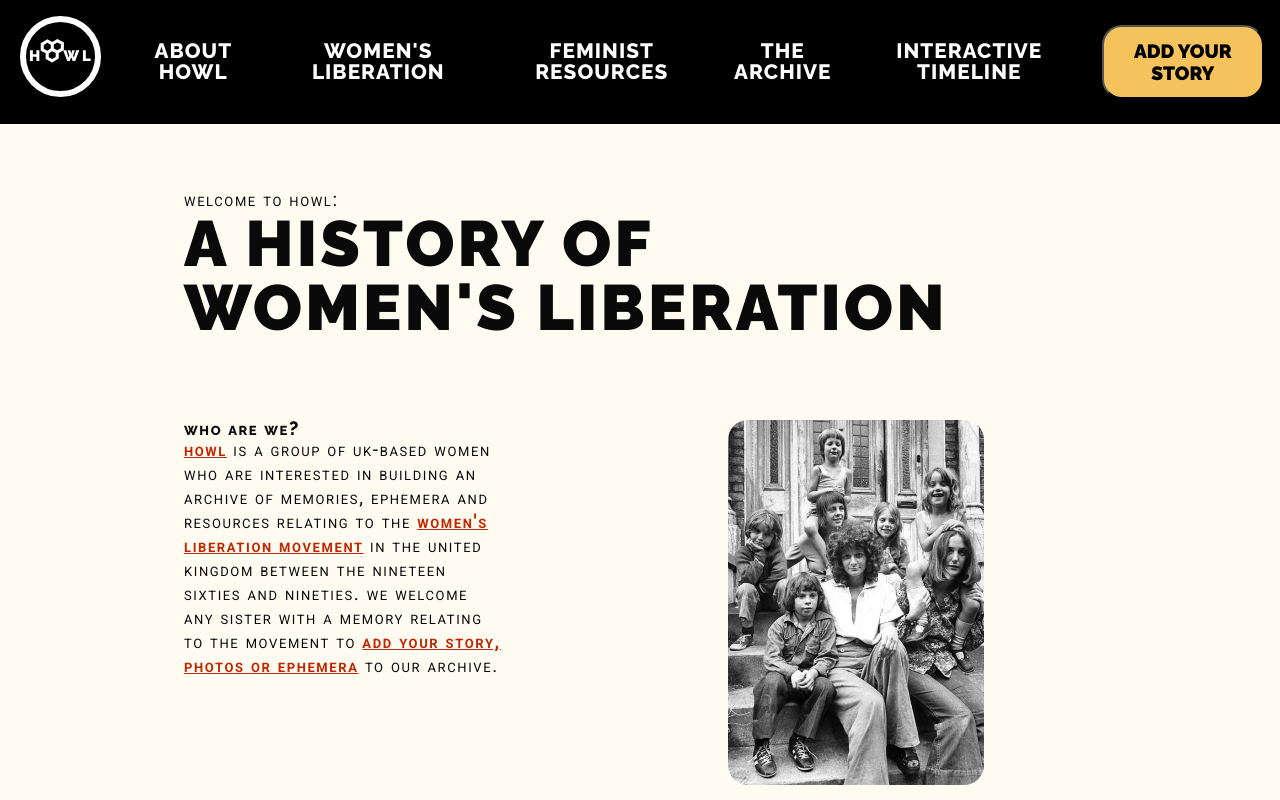
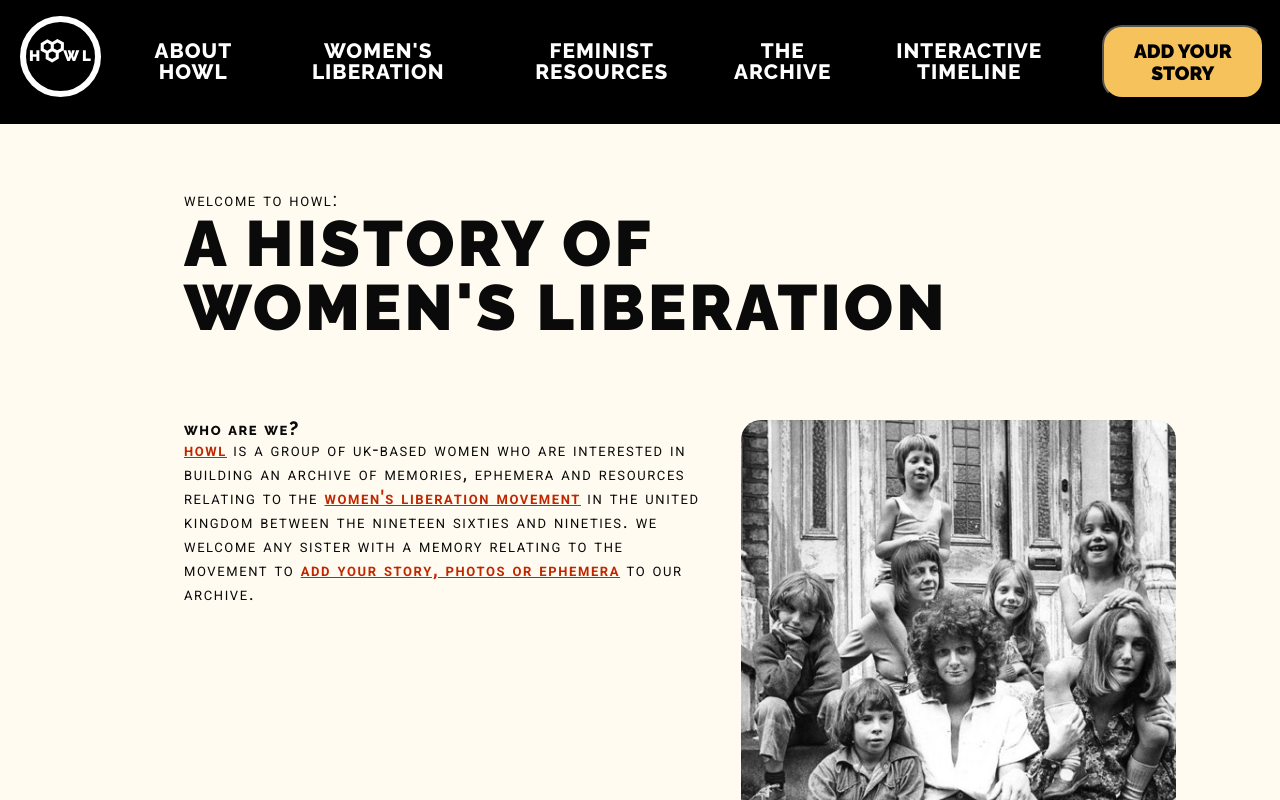
Before and after one commit to founders-programme-2/howl, a React (Create React App) app in the folder client/: page / in a window 1280 px wide. Shown: the top 800 px of the page. Built offline with nearby package versions, Linux system fonts and the light colour scheme; what react-a11y would draw is missing.

Commit message:
Small changes and media queries added to landing page for responsivity on tablets and mobiles

```diff
--- a/client/src/Components/Common/Header/Header.style.js
+++ b/client/src/Components/Common/Header/Header.style.js
@@ -2,7 +2,7 @@ import styled from 'styled-components';
 import { Link } from 'react-router-dom';
 import responsiveSizes from '../../../constants/responsiveSizes';
 
-const { SML, MDM, LRG } = responsiveSizes;
+const { SML, LRG } = responsiveSizes;
 
 export const NavSection = styled.nav`
   background-color: black;
--- a/client/src/Components/Landing/Landing.style.js
+++ b/client/src/Components/Landing/Landing.style.js
@@ -1,5 +1,9 @@
 import { Link } from 'react-router-dom';
 import styled from 'styled-components';
+
+import responsiveSizes from '../../constants/responsiveSizes';
+
+const { SML } = responsiveSizes;
 
 export const Sheader = styled.header`
   grid-area: header;
@@ -27,19 +31,32 @@ export const Sh2 = styled.h2`
 export const SsectionNav = styled.section`
   grid-area: nav;
   margin: 2rem;
+
+  @media (max-width: ${SML}) {
+      margin: 1rem;
+  }
 `;
 
 export const SsectionWho = styled.section`
   margin: 0 2rem;
-  width: 25vw;
   grid-area: who;
+
+  @media (max-width: ${SML}) {
+      margin: 0 1rem;
+  }
 `;
 
 export const Simg = styled.img`
   border-radius: 20px;
-  width: 20vw;
+  width: 100%;
   margin: 0;
   grid-area: image;
+  place-self: center;
+
+  @media (max-width: ${SML}) {
+    width: 80%;
+    display: none;
+  }
 `;
 
 export const Smain = styled.main`
@@ -50,6 +67,15 @@ export const Smain = styled.main`
     'header header'
     'who image'
     'nav nav';
+
+  @media (max-width: ${SML}) {
+    grid-template-columns: auto;
+    grid-template-areas:
+      'header'
+      'who'
+      'image'
+      'nav';
+  }
 `;
 
 export const SaHidden = styled.a`
--- a/client/src/constants/responsiveSizes.js
+++ b/client/src/constants/responsiveSizes.js
@@ -1,12 +1,12 @@
 /*
     Reasoning for choices:
-        425px: "Mobile large" size on chrome dev tools
+        425px: Close to "Mobile large" size on chrome dev tools, but needed to be bigger to look good
         768px: "Tablet" size on chrome dev tools
         910px: The size at which the header was no longer able to shrink with the window
 */
 
 export default {
-  SML: '425px',
+  SML: '500px',
   MDM: '768px',
   LRG: '910px',
 };
--- a/client/src/globalStyle.js
+++ b/client/src/globalStyle.js
@@ -2,7 +2,7 @@ import { createGlobalStyle } from 'styled-components';
 
 import responsiveSizes from './constants/responsiveSizes';
 
-const { SML, MDM, LRG } = responsiveSizes;
+const { SML, MDM } = responsiveSizes;
 
 export default createGlobalStyle`
 
@@ -118,6 +118,11 @@ export default createGlobalStyle`
         main {
             max-width: 90%;
         }
+
+        header {
+            margin: 4rem 1rem 1rem;
+        }
+
         h1 {
             font-size: 2.8rem;
         }
```
